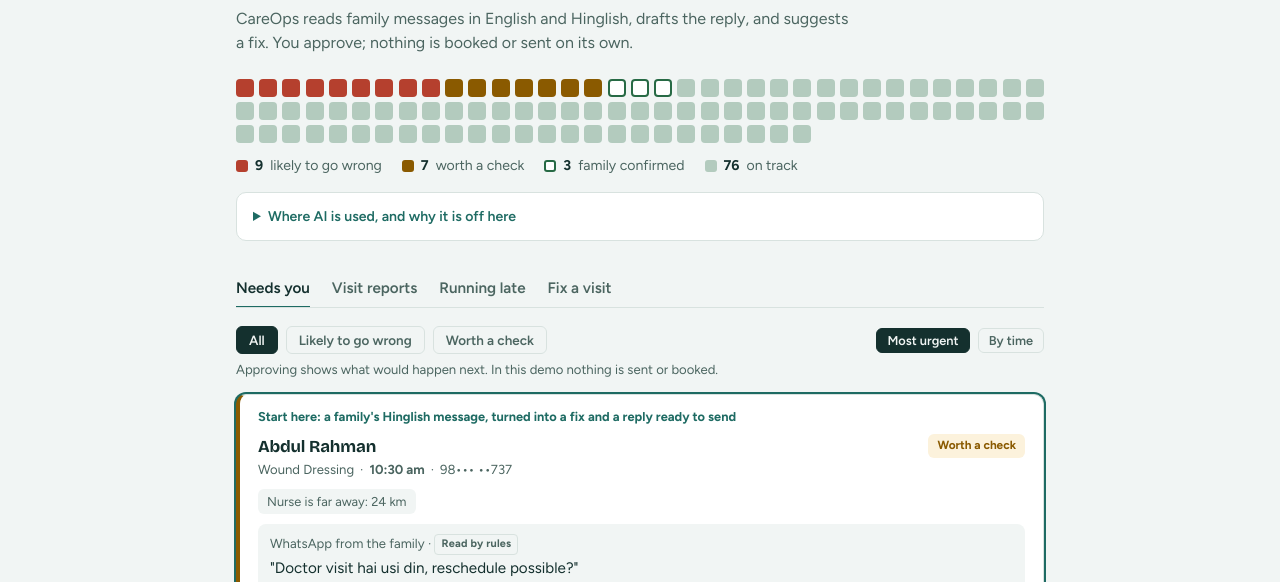
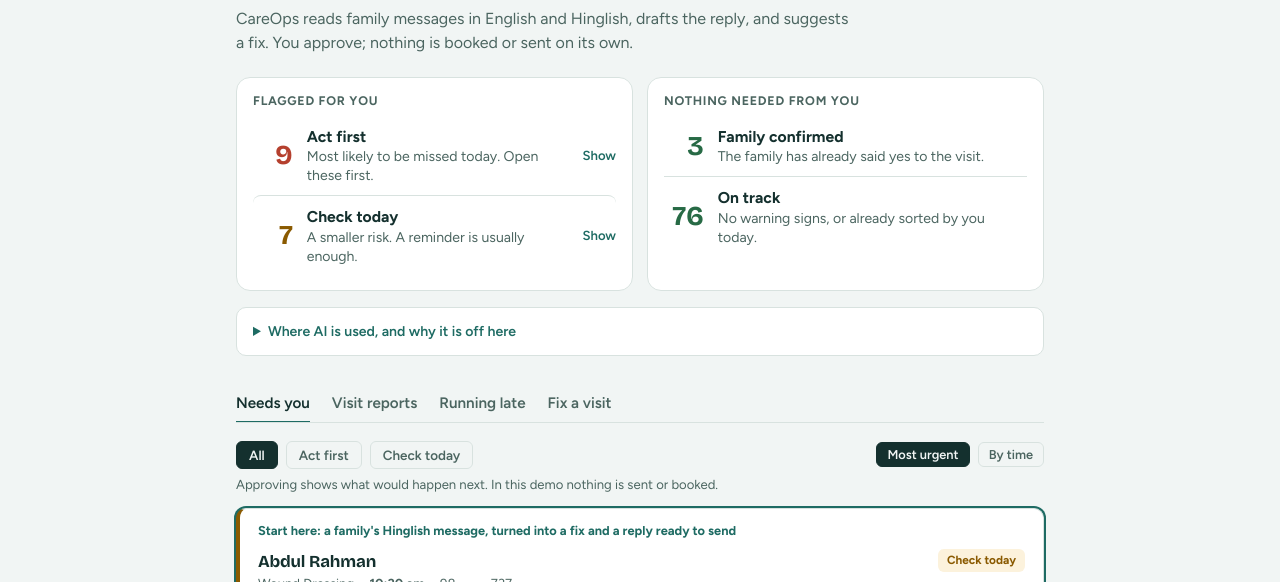
Before and after one commit to Ritikajaiswal2707/careops, a plain HTML site: page dashboard/index.html in a window 1280 px wide. Shown: the part 207-789 px from the top of the page. Drawn offline with Linux system fonts and the light colour scheme.

Commit message:
Replace the grid of squares with a plain summary
A coordinator shown the dashboard said the coloured squares were
confusing and that '9 likely to go wrong, 7 worth a check' did not say
what it meant for her. The header is now two groups, 'Flagged for you'
and 'Nothing needed from you', with four lines that each say what they
mean. The two flagged lines open those visits. Labels are renamed to
'Act first' and 'Check today' everywhere.

Co-Authored-By: Claude Fable 5.2 <noreply@anthropic.com>
Claude-Session: https://claude.ai/code/session_01XTmb44TWyMkKZYWUqcZXxr

```diff
--- a/dashboard/app.js
+++ b/dashboard/app.js
@@ -375,7 +375,7 @@ let currentSort = 'risk';
 
 function visitCard(v, startHere){
   const pct = Math.round(v.risk * 100);
-  const label = v.tier === 'High' ? 'Likely to go wrong' : 'Worth a check';
+  const label = v.tier === 'High' ? 'Act first' : 'Check today';
   const time = visitTime(v.id, v.time);
   const sig = v.patientSignal;
   return `
@@ -963,7 +963,7 @@ function renderIncidentSummary(){
         <div style="font-weight:700;">${escapeHtml(patientName(visit.id))}</div>
         <div class="meta" style="margin-top:3px;">${escapeHtml(visit.service)} · ${escapeHtml(visitTime(visit.id, visit.time))} · ${escapeHtml(phoneFor(visit.id))}</div>
       </div>
-      <span class="badge ${escapeHtml(visit.tier)}">${visit.tier === 'High' ? 'Likely to go wrong' : 'Worth a check'}</span>
+      <span class="badge ${escapeHtml(visit.tier)}">${visit.tier === 'High' ? 'Act first' : 'Check today'}</span>
     </div>
     <div class="meta" style="margin-top:9px;"><b>Reported:</b> the assigned nurse can't make it.</div>`;
 }
@@ -1144,16 +1144,22 @@ function renderSummary(){
   const ok = Math.max(0, total - high - med - conf - done) + done;
   const todoN = open.filter(v => !isWaiting(v)).length;
   document.getElementById('hero-title').textContent = `${todoN} of today's ${total} visits need you`;
-  const board = document.getElementById('board');
-  const marks = [...Array(high).fill('high'), ...Array(med).fill('med'), ...Array(conf).fill('conf'), ...Array(ok).fill('ok')];
-  board.innerHTML = marks.map((c, i) => `<i class="${c}" style="animation-delay:${Math.min(i * 12, 900)}ms"></i>`).join('');
-  if(!board.dataset.drawn){ board.classList.add('animate'); board.dataset.drawn = '1'; } else board.classList.remove('animate');
-  board.setAttribute('aria-label', `${high} likely to go wrong, ${med} worth a check, ${conf} already confirmed, ${ok} on track, out of ${total} visits`);
-  document.getElementById('legend').innerHTML = `
-    <span><i style="background:var(--high)"></i><b>${high}</b> likely to go wrong</span>
-    <span><i style="background:var(--med)"></i><b>${med}</b> worth a check</span>
-    <span><i class="conf-key"></i><b>${conf}</b> family confirmed</span>
-    <span><i style="background:color-mix(in srgb, var(--ok) 35%, var(--card))"></i><b>${ok}</b> on track</span>`;
+  // A coordinator found the grid of squares and its legend confusing, so the day is now four plain
+  // lines in two groups: what needs her, and what does not, each saying what it means.
+  const row = (n, cls, title, text, filter) => filter && n
+    ? `<button type="button" class="sum-row ${cls}" onclick="applyFilter('${filter}')"><b>${n}</b><span><strong>${title}</strong>${text}</span><em>Show</em></button>`
+    : `<div class="sum-row ${cls}"><b>${n}</b><span><strong>${title}</strong>${text}</span></div>`;
+  document.getElementById('summary').innerHTML = `
+    <div class="sum-group">
+      <div class="sum-head">Flagged for you</div>
+      ${row(high, 'high', 'Act first', 'Most likely to be missed today. Open these first.', 'High')}
+      ${row(med, 'med', 'Check today', 'A smaller risk. A reminder is usually enough.', 'Medium')}
+    </div>
+    <div class="sum-group">
+      <div class="sum-head">Nothing needed from you</div>
+      ${row(conf, 'conf', 'Family confirmed', 'The family has already said yes to the visit.')}
+      ${row(ok, 'ok', 'On track', 'No warning signs, or already sorted by you today.')}
+    </div>`;
 }
 
 initOperatorView();
--- a/dashboard/index.html
+++ b/dashboard/index.html
@@ -30,14 +30,13 @@
     <h1 id="hero-title">Today's home visits</h1>
     <p class="today-line" id="today-line"></p>
     <p class="visitor pitch">CareOps reads family messages in English and Hinglish, drafts the reply, and suggests a fix. You approve; nothing is booked or sent on its own.</p>
-    <div class="board" id="board" role="img" aria-label="Today's visits"></div>
-    <div class="legend" id="legend"></div>
+    <div class="summary" id="summary"></div>
     <details class="ai-box visitor">
       <summary>Where AI is used, and why it is off here</summary>
       <ul>
         <li><span class="tag ai">AI</span> <b>Visit reports:</b> an LLM (gpt-oss-120b) turns a caregiver's note into a report and a family update. Checks after the AI decide what is trusted.</li>
         <li><span class="tag ai">AI</span> <b>Family messages:</b> rules read them first; an LLM is asked only when the rules can't decide. Every message on today's list was read by rules.</li>
-        <li><span class="tag rules">Model</span> <b>"Likely to go wrong":</b> a simple statistical model (logistic regression), not generative AI.</li>
+        <li><span class="tag rules">Model</span> <b>"Act first" and "Check today":</b> a simple statistical model (logistic regression), not generative AI.</li>
         <li><span class="tag rules">Rules</span> <b>Replacement nurse:</b> hard eligibility checks, then a weighted score with reasons.</li>
         <li><span class="tag rules">Template</span> <b>Messages to families:</b> fixed templates you edit, so the wording is predictable.</li>
       </ul>
@@ -56,8 +55,8 @@
     <div class="toolbar">
       <div class="tabs filters" role="group" aria-label="Filter">
         <button type="button" class="tab active" aria-pressed="true" data-f="all">All</button>
-        <button type="button" class="tab" aria-pressed="false" data-f="High">Likely to go wrong</button>
-        <button type="button" class="tab" aria-pressed="false" data-f="Medium">Worth a check</button>
+        <button type="button" class="tab" aria-pressed="false" data-f="High">Act first</button>
+        <button type="button" class="tab" aria-pressed="false" data-f="Medium">Check today</button>
       </div>
       <div class="tabs filters sort" role="group" aria-label="Sort">
         <button type="button" class="tab active" aria-pressed="true" data-s="risk">Most urgent</button>
@@ -75,7 +74,7 @@
 
     <details class="note about">
       <summary>About the risk model and its known limitation</summary>
-      The list is sized to what one coordinator can review in a day: the riskiest 10% of visits are "Likely to go wrong" and the next 10% "Worth a check". The risk score is a simple statistical model (ROC-AUC 0.58), so it is a "look here first" helper, not a verdict.<br><br>
+      The list is sized to what one coordinator can review in a day: the riskiest 10% of visits are marked "Act first" and the next 10% "Check today". The risk score is a simple statistical model (ROC-AUC 0.58), so it is a "look here first" helper, not a verdict.<br><br>
       <b>Known limitation:</b> for first-time patients the model predicts more risk than actually happens (25.6% predicted, 17.0% observed), so its scores for them should be recalibrated before any real use.
     </details>
   </div>
--- a/dashboard/styles.css
+++ b/dashboard/styles.css
@@ -38,18 +38,19 @@ button, select, input, textarea{font-family:inherit;}
 .brand a:hover{color:var(--ink); border-color:var(--ink);}
 .hero h1{font-family:var(--display); font-weight:700; font-size:clamp(1.7rem, 4.6vw, 2.6rem); line-height:1.08; letter-spacing:-.02em; margin:0 0 12px; max-width:22ch;}
 .hero p{margin:0; color:var(--sub); font-size:1rem; max-width:60ch;}
-.board{margin:24px 0 8px; display:grid; grid-template-columns:repeat(auto-fill, minmax(18px, 1fr)); gap:5px; max-width:840px;}
-.board i{display:block; aspect-ratio:1; border-radius:4px; background:var(--line);}
-.board i.ok{background:color-mix(in srgb, var(--ok) 35%, var(--card));}
-.board i.med{background:var(--med);}
-.board i.high{background:var(--high);}
-.board.animate i{animation:pop .35s ease-out both;}
-@keyframes pop{from{transform:scale(.3); opacity:0;} to{transform:scale(1); opacity:1;}}
-@media (prefers-reduced-motion: reduce){ .board.animate i{animation:none;} }
-.legend{display:flex; flex-wrap:wrap; gap:6px 20px; margin:12px 0 30px; font-size:.88rem; color:var(--sub);}
-.legend span{display:inline-flex; align-items:center; gap:7px;}
-.legend b{color:var(--ink); font-weight:700;}
-.legend i{width:12px; height:12px; border-radius:3px; display:inline-block;}
+.summary{display:grid; grid-template-columns:1fr 1fr; gap:14px; margin:22px 0 30px; max-width:900px;}
+.sum-group{background:var(--card); border:1px solid var(--line); border-radius:14px; padding:14px 16px;}
+.sum-head{font-size:.78rem; font-weight:700; letter-spacing:.06em; text-transform:uppercase; color:var(--sub); margin-bottom:6px;}
+.sum-row{display:flex; align-items:center; gap:14px; width:100%; padding:10px 0; border:0; border-top:1px solid var(--line); background:none; color:var(--ink); font:inherit; text-align:left;}
+.sum-head + .sum-row{border-top:0;}
+.sum-row b{font-family:var(--display); font-size:1.7rem; font-weight:700; min-width:2.2ch; text-align:right; line-height:1;}
+.sum-row.high b{color:var(--high);} .sum-row.med b{color:var(--med);} .sum-row.conf b, .sum-row.ok b{color:var(--ok);}
+.sum-row span{flex:1; font-size:.88rem; color:var(--sub); line-height:1.35;}
+.sum-row strong{display:block; color:var(--ink); font-size:.98rem;}
+.sum-row em{font-style:normal; font-size:.82rem; font-weight:600; color:var(--accent);}
+button.sum-row{cursor:pointer; border-radius:8px;}
+button.sum-row:hover strong{text-decoration:underline;}
+@media (max-width:700px){ .summary{grid-template-columns:1fr;} }
 
 /* Views */
 .tabs{display:flex; gap:22px; margin-bottom:18px; overflow-x:auto; border-bottom:1px solid var(--line); scrollbar-width:none;}
@@ -121,8 +122,6 @@ button.approve.warn{background:var(--high-bg); color:var(--high);}
 .confirmed-group{margin-top:14px; border:1px solid var(--line); border-radius:10px; background:var(--card); padding:4px 16px;}
 .confirmed-group summary{cursor:pointer; padding:10px 0; font-weight:600; font-size:.9rem;}
 .conf-row{display:flex; justify-content:space-between; align-items:center; gap:10px; padding:10px 0; border-top:1px dashed var(--line); font-size:.88rem;}
-.board i.conf{background:var(--card); box-shadow:inset 0 0 0 2px var(--ok);}
-.legend i.conf-key{background:var(--card); box-shadow:inset 0 0 0 2px var(--ok);}
 .result.ok{border-color:var(--ok);}
 .result.warn{border-color:var(--med);}
 .alt{padding:8px 0; border-top:1px solid var(--line);}
@@ -159,7 +158,6 @@ button.approve.warn{background:var(--high-bg); color:var(--high);}
 .footer{margin-top:40px; color:var(--sub); font-size:.8rem;}
 @media (max-width:560px){
   .wrap{padding:20px 16px 48px;}
-  .board{grid-template-columns:repeat(auto-fill, minmax(14px, 1fr)); gap:4px;}
   .action-main{flex-direction:column; align-items:stretch;}
   .btns{justify-content:stretch;} .btns button{flex:1;}
   #view-tabs{flex-wrap:wrap; gap:2px 18px;}
@@ -224,3 +222,5 @@ body.operator .operator-only{display:inline;}
 .group-head{font-weight:700; font-size:.86rem; color:var(--sub); margin:22px 0 10px; padding-top:14px; border-top:1px solid var(--line);}
 .today-wait{color:var(--med);}
 .today-wait::after{content:"·"; margin-left:8px; color:var(--sub);}
+
+@media (max-width:700px){ .today-line .dot-sep{display:none;} .today-line .today-chip{display:block; margin-bottom:6px;} }
```
Also changed, not shown: docs/media/dashboard.png, 1 other file.
